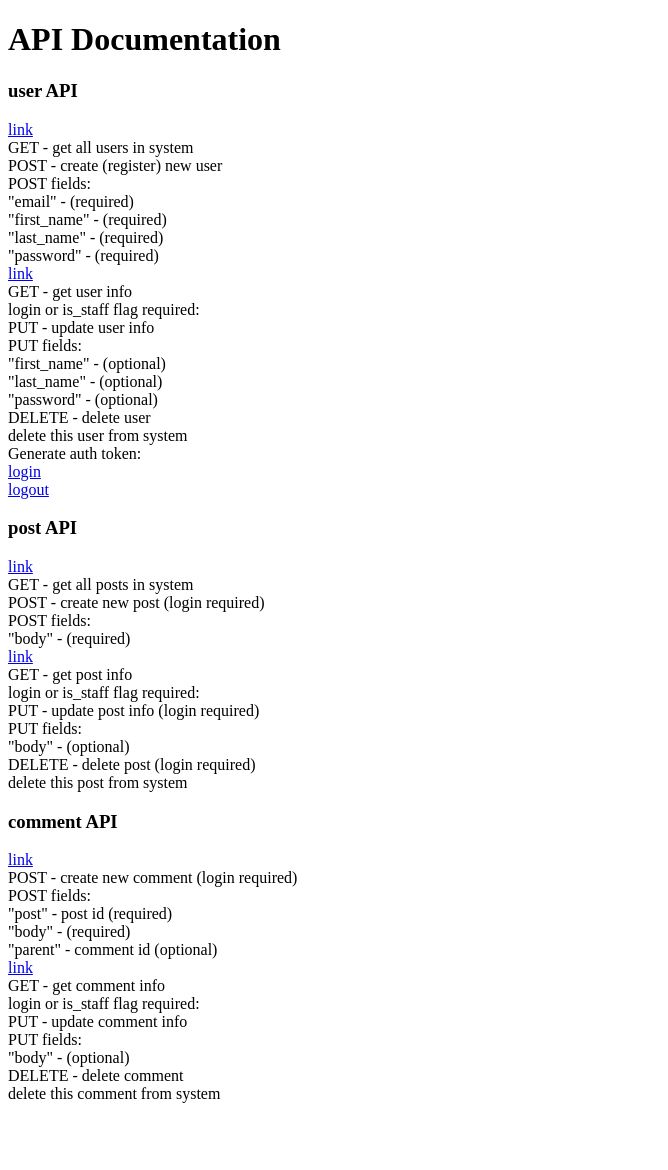
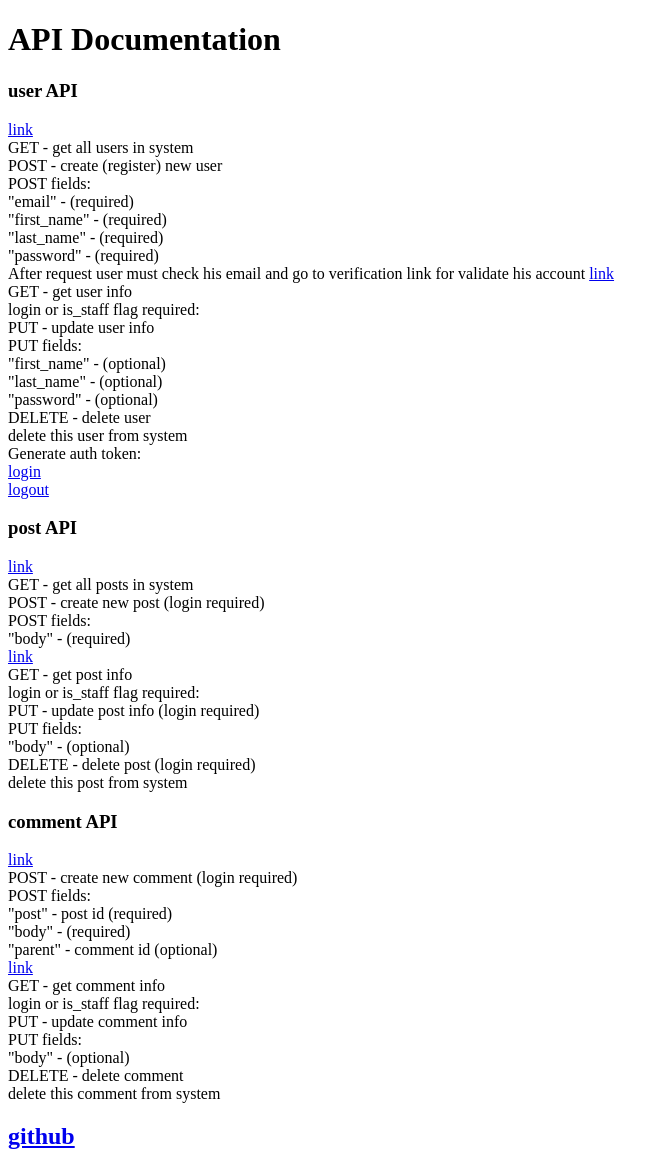
Before and after one commit to Yeloki/test_task_1, a Django app: page / in a window 1280 px wide. Shown: the whole page, without its empty margins (0-668 px from the left). Before the commit the page ends 1103 px from the top, so only its background shows below. Run offline with Django 3.2, Linux system fonts and the light colour scheme.

Commit message:
Update docs.html

```diff
--- a/templates/docs.html
+++ b/templates/docs.html
@@ -17,6 +17,8 @@
         "first_name" - (required)<br>
         "last_name" - (required)<br>
         "password" - (required)<br>
+        After request user must check his email and go to verification link for validate his account
+
         <a href="{% url 'user' 1 %}">link</a><br>
         GET - get user info<br>
         login or is_staff flag required:<br>
@@ -65,6 +67,7 @@
         DELETE - delete comment<br>
         delete this comment from system<br>
     </p>
+    <a href="https://github.com/Yeloki/secureT"><h2>github</h2></a>
 </div>
 </body>
 </html>
```
